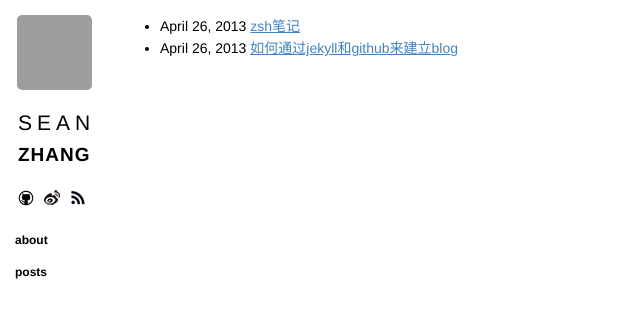
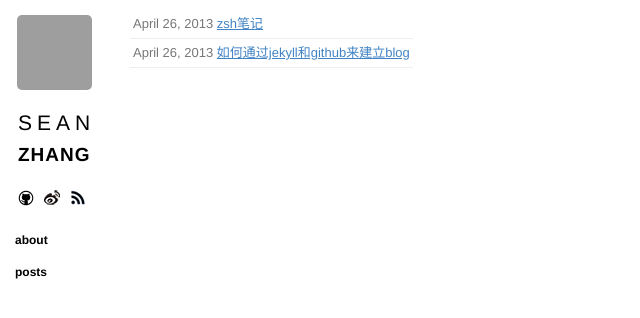
Before and after one commit to psytown/psytown.github.com, a Jekyll site: the page built from index.html, in a window 1280 px wide. Shown: the top 318 px of the page, without its empty margins (0-640 px from the left). Built offline with Jekyll 4.4.1, drawn with Linux system fonts in a browser that asks for light colours; nearby versions of some CDN libraries; Markdown is read by kramdown in place of the engine named in the settings; grey boxes are pictures that could not be loaded.

Commit message:
add list css

```diff
--- a/css/base.css
+++ b/css/base.css
@@ -63,3 +63,20 @@ a {
   left: 130px;
   max-width: 650px;
   margin-bottom: 50px; }
+
+    .content li {
+    margin-bottom: 10px;
+    line-height: 1.4em; }
+
+    .content .listing {
+    margin: 10px 0 0 0;
+    padding: 0;
+    font-family: Helvetica, sans-serif; }
+
+    .content .listing li {
+      font-size: 13px;
+      list-style: none;
+      padding: 5px 3px;
+      margin: 0;
+      color: #777777;
+      border-bottom: 1px solid #eee; }
```
Also changed, not shown: 2 other files.
